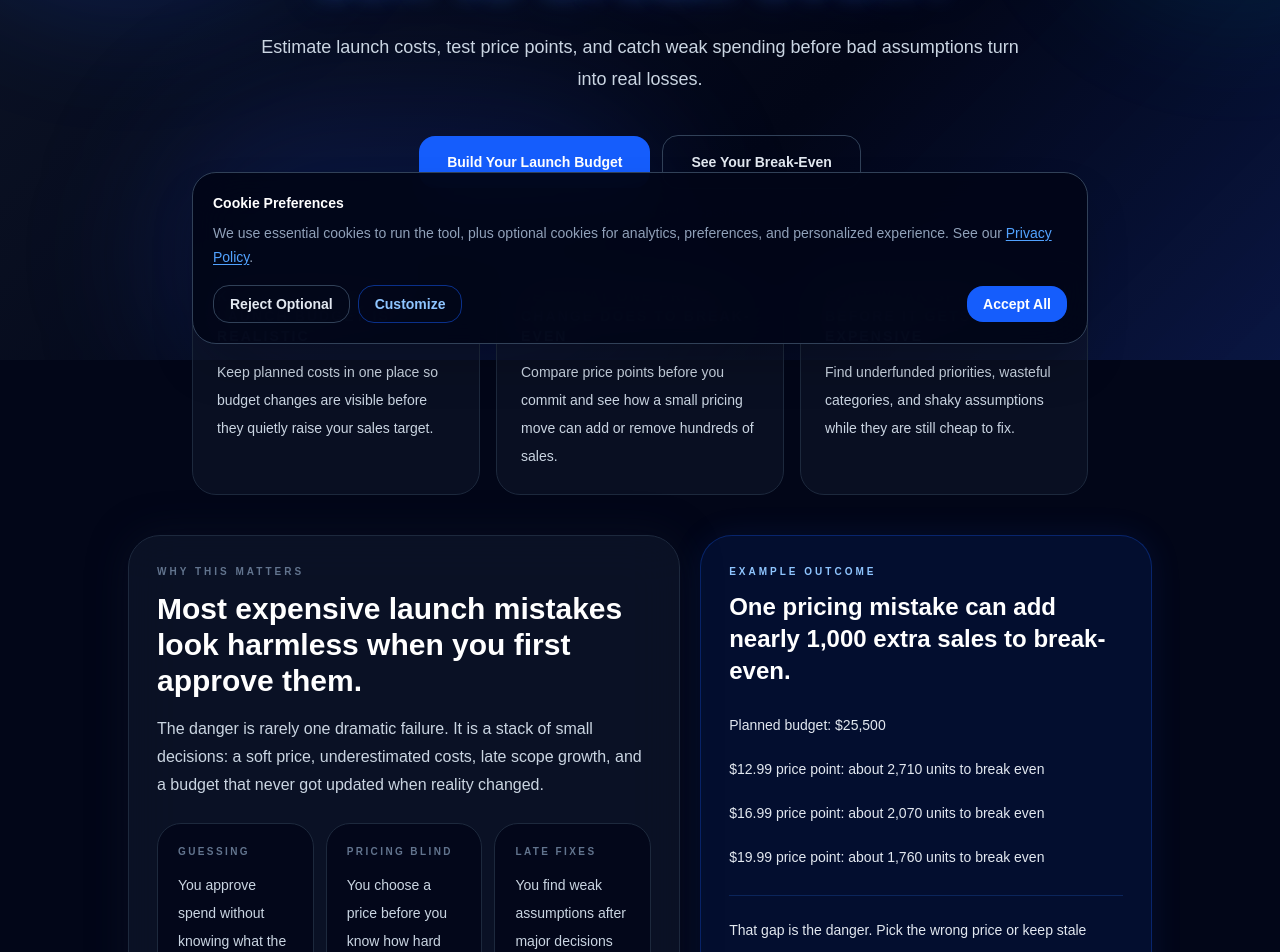
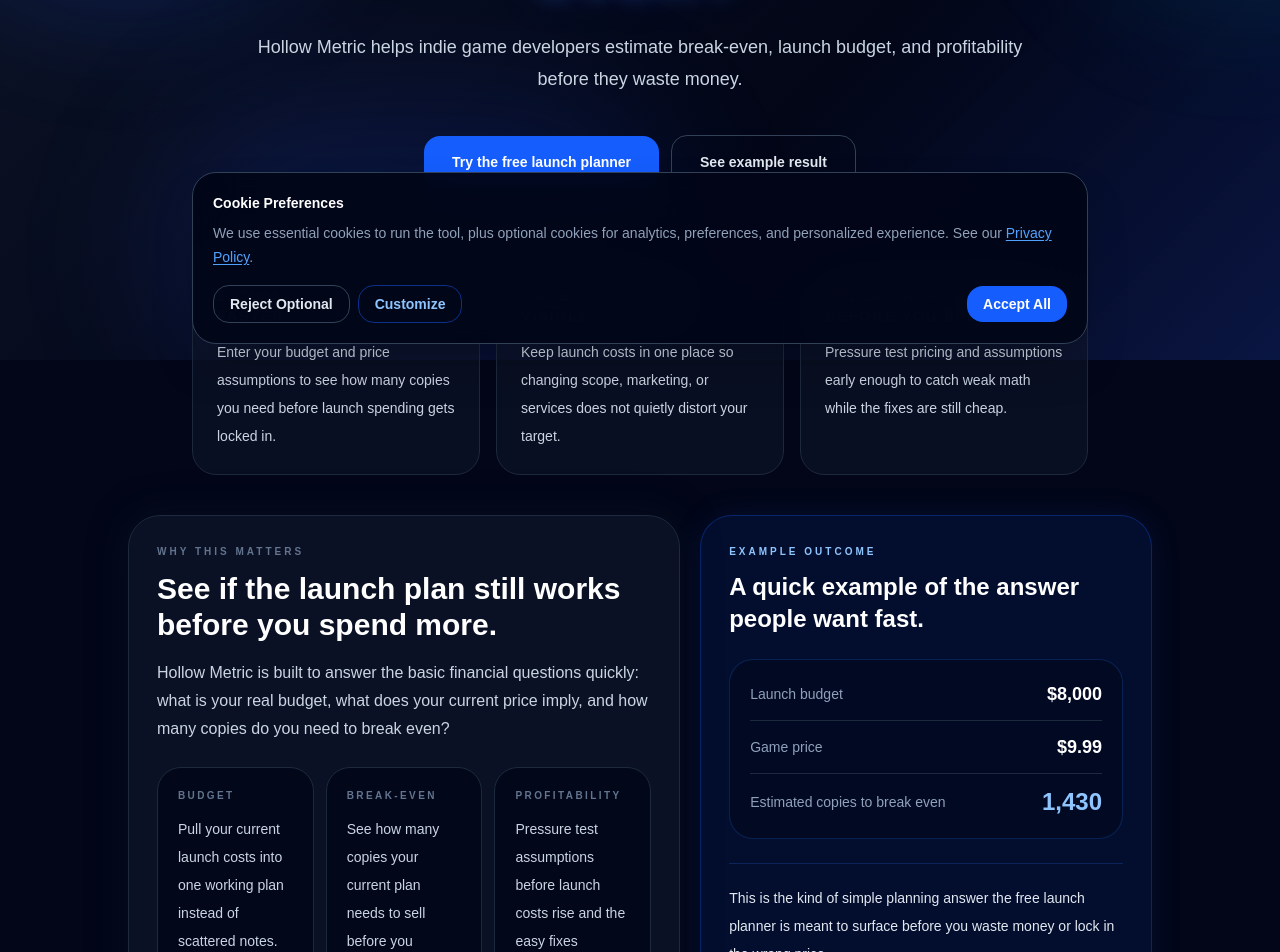
Before and after one commit to crimsoncloudgames/hollow-metric, a Next.js app: page /landing in a window 1280 px wide. Shown: the part 440-1392 px from the top of the page. Built offline with nearby package versions, Linux system fonts and the light colour scheme.

Commit message:
changing the landing page

```diff
--- a/app/landing/page.tsx
+++ b/app/landing/page.tsx
@@ -8,32 +8,32 @@
   {
     name: "Starter",
     price: "$0",
-    featured: false,
+    featured: true,
     comingSoon: false,
     items: [
-      "Calculator access only",
-      "Basic financial inputs",
-      "Basic break-even calculation",
-      "No saved projects",
-      "No premium dashboard features",
+      "Try the launch planner free during public testing",
+      "Estimate break-even before launch",
+      "Build a launch budget with your current spend",
+      "Check profitability before you commit more money",
+      "No paid checkout required right now",
     ],
   },
   {
     name: "Launch Planner",
-    price: "$12/mo",
-    featured: true,
-    comingSoon: false,
+    price: "Paid plans soon",
+    featured: false,
+    comingSoon: true,
     items: [
-      "Save financial projects",
-      "Financial library",
-      "Dashboard tracking",
-      "Deeper financial analysis",
-      "Better history and organization features",
+      "Saved projects and deeper workflow support",
+      "Financial library and account-level tracking",
+      "Expanded planning analysis",
+      "Billing is still being finalized",
+      "Not available during public testing",
     ],
   },
   {
     name: "MORE PLANS",
-    price: "Coming Soon",
+    price: "Later",
     featured: false,
     comingSoon: true,
     items: [
@@ -62,9 +62,9 @@
       "Because most spreadsheets start useful and end outdated. Hollow Metric is built for launch decisions: price point comparison, automatic break-even updates, profitability planning, and clearer decision support without building and maintaining your own system from scratch.",
   },
   {
-    question: "Why would I stay subscribed every month?",
+    question: "Why would I keep using it as launch gets closer?",
     answer:
-      "Because the risky part is not making the first plan. It is keeping the plan true as launch gets closer. Costs change, scope grows, pricing gets revisited, and late expenses show up. The subscription keeps your launch math current so you do not make decisions off stale numbers.",
+      "Because the risky part is not making the first plan. It is keeping the plan true as launch gets closer. Costs change, scope grows, pricing gets revisited, and late expenses show up. Hollow Metric helps you keep the launch math current so you do not make decisions off stale numbers.",
   },
   {
     question: "Are the planning results guarantees?",
@@ -75,16 +75,16 @@
 
 const heroCards = [
   {
-    title: "Know whether your launch budget is realistic",
-    body: "Keep planned costs in one place so budget changes are visible before they quietly raise your sales target.",
+    title: "Estimate break-even faster",
+    body: "Enter your budget and price assumptions to see how many copies you need before launch spending gets locked in.",
   },
   {
-    title: "See what one price change does to break-even",
-    body: "Compare price points before you commit and see how a small pricing move can add or remove hundreds of sales.",
+    title: "Make the budget visible",
+    body: "Keep launch costs in one place so changing scope, marketing, or services does not quietly distort your target.",
   },
   {
-    title: "Spot weak spend before it gets expensive",
-    body: "Find underfunded priorities, wasteful categories, and shaky assumptions while they are still cheap to fix.",
+    title: "Check profitability before you spend more",
+    body: "Pressure test pricing and assumptions early enough to catch weak math while the fixes are still cheap.",
   },
 ];
 
@@ -121,8 +121,8 @@
 const subscriptionReasons = [
   "Update the plan the moment your budget or scope changes.",
   "Re-check break-even whenever pricing, timing, or costs shift.",
-  "Compare multiple launch scenarios before you lock in the wrong one.",
-  "Keep the numbers current so expensive decisions are not based on stale math.",
+  "Compare launch scenarios before you lock in the wrong decision.",
+  "Keep the numbers current so expensive choices are not based on stale math.",
 ];
 
 export default function LandingPage() {
@@ -170,14 +170,14 @@
             <Link href="/contact" className="transition hover:text-blue-400">Contact</Link>
             <Link href="/login" className="transition hover:text-blue-400">Login</Link>
             <Link href="/signup" className="rounded-full bg-blue-600 px-5 py-2 font-semibold text-white transition hover:bg-blue-500">
-              Sign Up
+              Try Launch Planner
             </Link>
           </nav>
           <div className="flex items-center gap-2 md:hidden">
             <Link href="/contact" className="text-sm font-semibold text-blue-300">Contact</Link>
             <Link href="/login" className="text-sm font-semibold text-slate-200">Login</Link>
             <Link href="/signup" className="rounded-full border border-blue-500 px-4 py-2 text-sm font-semibold text-blue-300">
-              Sign Up
+              Try Planner
             </Link>
           </div>
         </header>
@@ -186,11 +186,11 @@
           <p className="mx-auto inline-flex rounded-full border border-blue-500/30 bg-blue-500/10 px-4 py-2 text-[10px] font-black uppercase tracking-[0.28em] text-blue-300">
             Built for indie developers and small game teams
           </p>
-          <h1 className="hero-glow mx-auto mt-6 max-w-5xl text-4xl font-black italic leading-[1.02] text-white sm:text-5xl lg:text-7xl">
-            Do you know how many copies your game needs to sell to break even?
+          <h1 className="hero-glow mx-auto mt-6 max-w-5xl text-4xl font-black leading-[1.02] text-white sm:text-5xl lg:text-7xl">
+            Do you know how many copies you need to break even?
           </h1>
           <p className="mx-auto mt-6 max-w-3xl text-lg leading-8 text-slate-300">
-            Estimate launch costs, test price points, and catch weak spending before bad assumptions turn into real losses.
+            Hollow Metric helps indie game developers estimate break-even, launch budget, and profitability before they waste money.
           </p>
 
           <div className="mx-auto mt-10 flex max-w-2xl flex-col items-center justify-center gap-3 sm:flex-row">
@@ -198,17 +198,17 @@
               href="/signup"
               className="inline-flex w-full items-center justify-center rounded-2xl bg-blue-600 px-7 py-4 text-sm font-bold text-white transition hover:bg-blue-500 sm:w-auto"
             >
-              Build Your Launch Budget
+              Try the free launch planner
             </Link>
             <Link
-              href="#product-preview"
+              href="#example-result"
               className="inline-flex w-full items-center justify-center rounded-2xl border border-slate-700 px-7 py-4 text-sm font-semibold text-slate-200 transition hover:border-blue-500 hover:text-blue-300 sm:w-auto"
             >
-              See Your Break-Even
+              See example result
             </Link>
           </div>
           <p className="mt-4 text-center text-xs text-slate-500">
-            Know your sales target before launch costs and bad assumptions quietly reset it.
+            Currently in free public testing. Paid subscriptions are not live yet.
           </p>
 
           <div className="mx-auto mt-10 grid max-w-4xl gap-4 text-left md:grid-cols-3">
@@ -224,39 +224,46 @@
             <article className="rounded-[2rem] border border-slate-800 bg-slate-900/70 p-7 shadow-[0_0_40px_rgba(15,23,42,0.45)] backdrop-blur-xl">
               <p className="text-[10px] font-black uppercase tracking-[0.3em] text-slate-500">Why this matters</p>
               <h2 className="mt-3 text-2xl font-black text-white sm:text-3xl">
-                Most expensive launch mistakes look harmless when you first approve them.
+                See if the launch plan still works before you spend more.
               </h2>
               <p className="mt-4 max-w-2xl leading-7 text-slate-300">
-                The danger is rarely one dramatic failure. It is a stack of small decisions: a soft price, underestimated costs,
-                late scope growth, and a budget that never got updated when reality changed.
+                Hollow Metric is built to answer the basic financial questions quickly: what is your real budget, what does your current price imply, and how many copies do you need to break even?
               </p>
               <div className="mt-6 grid gap-3 sm:grid-cols-3">
                 <div className="rounded-3xl border border-slate-800 bg-slate-950/80 p-5">
-                  <p className="text-[10px] font-black uppercase tracking-[0.24em] text-slate-500">Guessing</p>
-                  <p className="mt-3 text-sm leading-7 text-slate-300">You approve spend without knowing what the full launch actually costs.</p>
+                  <p className="text-[10px] font-black uppercase tracking-[0.24em] text-slate-500">Budget</p>
+                  <p className="mt-3 text-sm leading-7 text-slate-300">Pull your current launch costs into one working plan instead of scattered notes.</p>
                 </div>
                 <div className="rounded-3xl border border-slate-800 bg-slate-950/80 p-5">
-                  <p className="text-[10px] font-black uppercase tracking-[0.24em] text-slate-500">Pricing blind</p>
-                  <p className="mt-3 text-sm leading-7 text-slate-300">You choose a price before you know how hard that price makes break-even.</p>
+                  <p className="text-[10px] font-black uppercase tracking-[0.24em] text-slate-500">Break-even</p>
+                  <p className="mt-3 text-sm leading-7 text-slate-300">See how many copies your current plan needs to sell before you commit further.</p>
                 </div>
                 <div className="rounded-3xl border border-slate-800 bg-slate-950/80 p-5">
-                  <p className="text-[10px] font-black uppercase tracking-[0.24em] text-slate-500">Late fixes</p>
-                  <p className="mt-3 text-sm leading-7 text-slate-300">You find weak assumptions after major decisions are made and the cheap fixes are gone.</p>
+                  <p className="text-[10px] font-black uppercase tracking-[0.24em] text-slate-500">Profitability</p>
+                  <p className="mt-3 text-sm leading-7 text-slate-300">Pressure test assumptions before launch costs rise and the easy fixes disappear.</p>
                 </div>
               </div>
             </article>
 
-            <article className="rounded-[2rem] border border-blue-600/30 bg-blue-600/10 p-7 shadow-[0_0_32px_rgba(37,99,235,0.1)]">
+            <article id="example-result" className="rounded-[2rem] border border-blue-600/30 bg-blue-600/10 p-7 shadow-[0_0_32px_rgba(37,99,235,0.1)]">
               <p className="text-[10px] font-black uppercase tracking-[0.3em] text-blue-300">Example outcome</p>
-              <h2 className="mt-3 text-2xl font-black text-white">One pricing mistake can add nearly 1,000 extra sales to break-even.</h2>
-              <div className="mt-6 space-y-4 text-sm leading-7 text-slate-200">
-                <p>Planned budget: $25,500</p>
-                <p>$12.99 price point: about 2,710 units to break even</p>
-                <p>$16.99 price point: about 2,070 units to break even</p>
-                <p>$19.99 price point: about 1,760 units to break even</p>
+              <h2 className="mt-3 text-2xl font-black text-white">A quick example of the answer people want fast.</h2>
+              <div className="mt-6 space-y-3 rounded-3xl border border-blue-500/20 bg-slate-950/50 p-5 text-sm leading-7 text-slate-100">
+                <div className="flex items-center justify-between gap-4 border-b border-slate-800 pb-3">
+                  <span className="text-slate-400">Launch budget</span>
+                  <span className="text-lg font-black text-white">$8,000</span>
+                </div>
+                <div className="flex items-center justify-between gap-4 border-b border-slate-800 pb-3">
+                  <span className="text-slate-400">Game price</span>
+                  <span className="text-lg font-black text-white">$9.99</span>
+                </div>
+                <div className="flex items-center justify-between gap-4">
+                  <span className="text-slate-400">Estimated copies to break even</span>
+                  <span className="text-2xl font-black text-blue-300">1,430</span>
+                </div>
               </div>
               <p className="mt-6 border-t border-blue-500/20 pt-5 text-sm leading-7 text-slate-200">
-                That gap is the danger. Pick the wrong price or keep stale assumptions, and the original launch math stops meaning anything.
+                This is the kind of simple planning answer the free launch planner is meant to surface before you waste money or lock in the wrong price.
               </p>
             </article>
           </div>
@@ -379,11 +386,10 @@
                   Check your launch plan before the expensive decisions are already made.
                 </p>
                 <Link
-                  href="#"
-                  onClick={(e) => e.preventDefault()}
-                  className="inline-block rounded-full bg-slate-700 px-6 py-3 text-sm font-bold text-slate-400 cursor-not-allowed transition"
+                  href="/signup"
+                  className="inline-block rounded-full bg-blue-600 px-6 py-3 text-sm font-bold text-white transition hover:bg-blue-500"
                 >
-                  Stress-Test Your Launch Math
+                  Try the free launch planner
                 </Link>
               </div>
             </div>
@@ -392,9 +398,9 @@
 
         <section className="fade-in border-t border-slate-800/60 py-10">
           <div className="mb-8">
-            <h2 className="text-3xl font-black text-white md:text-4xl">Why this is worth keeping until launch</h2>
+            <h2 className="text-3xl font-black text-white md:text-4xl">What you can use right now</h2>
             <p className="mt-3 max-w-3xl text-slate-400">
-              The point is not software access. The point is keeping your numbers real while launch costs, pricing, and scope keep shifting.
+              Start with the free planner during public testing. Paid subscriptions are still being finalized.
             </p>
           </div>
           <div>
@@ -444,7 +450,7 @@
 
             <div className="mt-8 grid gap-5 lg:grid-cols-2">
               <article className="rounded-[2rem] border border-slate-800 bg-slate-900/60 p-6">
-                <p className="text-[10px] font-black uppercase tracking-[0.3em] text-blue-300">Why monthly makes sense</p>
+                <p className="text-[10px] font-black uppercase tracking-[0.3em] text-blue-300">Why teams keep using it before launch</p>
                 <ul className="mt-4 space-y-3 text-sm leading-7 text-slate-300">
                   {subscriptionReasons.map((item) => (
                     <li key={item} className="flex items-start gap-2">
@@ -455,9 +461,9 @@
                 </ul>
               </article>
               <article className="rounded-[2rem] border border-blue-600/30 bg-blue-600/10 p-6">
-                <p className="text-lg font-black text-white">One bad assumption or one soft price can cost more than months of subscription.</p>
+                <p className="text-lg font-black text-white">One bad assumption or one soft price can cost far more than the time it takes to check the math.</p>
                 <p className="mt-3 text-sm leading-7 text-slate-200">
-                  If Hollow Metric helps you fix one weak budget assumption or avoid a price that pushes break-even too high, it has already paid for itself.
+                  Public testing is focused on helping teams get to a clearer launch plan faster while billing setup is still being finalized.
                 </p>
               </article>
             </div>
@@ -491,13 +497,13 @@
                 href="/signup"
                 className="rounded-full bg-blue-600 px-8 py-3 font-bold text-white transition hover:bg-blue-500"
               >
-                Build Your Launch Budget
+                Try the free launch planner
               </Link>
               <Link
-                href="/pricing"
+                href="#example-result"
                 className="rounded-full border border-slate-700 px-8 py-3 font-semibold text-slate-200 transition hover:border-blue-500 hover:text-blue-300"
               >
-                View Pricing
+                See example result
               </Link>
             </div>
           </div>
```
